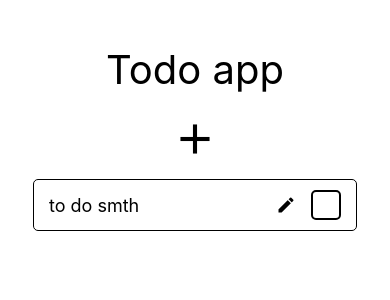
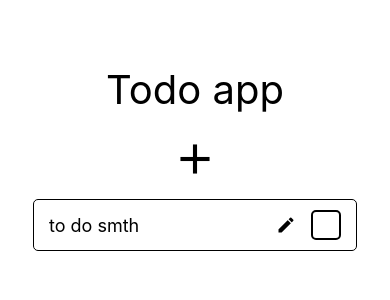
Before and after one commit to zverkovnikita09/TodoApp-React-Native, a React Native app: screen / in a window 390 px wide. Shown: the top 300 px of the page. Built offline with nearby package versions, Linux system fonts and the light colour scheme.

Commit message:
added onpress animations; added addIcon component

```diff
--- a/App.js
+++ b/App.js
@@ -3,7 +3,7 @@ import React, { useState } from 'react';
 import { StyleSheet, Text, View, FlatList, Modal, TouchableOpacity} from 'react-native';
 import ListItem from './components/ListItem';
 import AddFrom from './components/AddForm';
-import {MaterialIcons} from '@expo/vector-icons';
+import AddIcon from './components/AddIcon'
 
 export default function App() {
   const [modal, setModal] = useState(false)
@@ -42,9 +42,7 @@ export default function App() {
 
       <Text style={styles.title}>Todo app</Text>
 
-      <TouchableOpacity style={{marginTop: 20}} onPress={()=>setModal(true)}>
-        <MaterialIcons name='add' size={50} style={{textAlign:"center"}}/>
-      </TouchableOpacity>
+      <AddIcon openModal={()=>setModal(true)}/>
 
       <View style={styles.listWrapper}>
         <FlatList style={styles.list} data={tasks} renderItem={({item})=>(
@@ -67,7 +65,7 @@ const styles = StyleSheet.create({
     padding: 15
   },
   title: {
-    marginTop: 20,
+    marginTop: 40,
     fontSize: 40,
   },
   listWrapper: {
--- /dev/null
+++ b/components/AddIcon.jsx
@@ -0,0 +1,31 @@
+import React, {useRef} from "react";
+import {Animated, View, Pressable} from 'react-native';
+import {MaterialIcons} from '@expo/vector-icons';
+
+export default function AddIcon({openModal}){
+    const addPressAnim = useRef(new Animated.Value(1)).current;
+
+    const addPressAnimIn = () => {
+        Animated.timing(addPressAnim, {
+          toValue: 0.8,
+          duration: 100,
+          useNativeDriver: true
+        }).start();
+      };
+
+      const addPressAnimOut = () => {
+        Animated.timing(addPressAnim, {
+          toValue: 1,
+          duration: 100,
+          useNativeDriver: true
+        }).start();
+      };
+
+    return (
+        <Pressable style={{marginTop: 20}} onPress={openModal} onPressIn={addPressAnimIn} onPressOut={addPressAnimOut}>
+            <Animated.View style={{transform: [{scale: addPressAnim}]}}>
+                <MaterialIcons name='add' size={50} style={{textAlign:"center"}}/>
+            </Animated.View>
+        </Pressable>
+    )
+}
--- a/components/ListItem.jsx
+++ b/components/ListItem.jsx
@@ -1,11 +1,30 @@
-import React from 'react';
-import { StyleSheet, Text, View, TouchableOpacity} from 'react-native';
+import React, {useRef} from 'react';
+import {Animated, StyleSheet, Text, View, TouchableOpacity, Pressable} from 'react-native';
 import {MaterialIcons} from '@expo/vector-icons';
 
 export default function ListItem ({el,onDone}){
     const {text, done, key} = el;
+    const pressAnim = useRef(new Animated.Value(1)).current;
+
+    const pressAnimIn = () => {
+        Animated.timing(pressAnim, {
+          toValue: 0.9,
+          duration: 200,
+          useNativeDriver: true
+        }).start();
+      };
+
+      const pressAnimOut = () => {
+        Animated.timing(pressAnim, {
+          toValue: 1,
+          duration: 150,
+          useNativeDriver: true
+        }).start();
+      };
+
     return(
-        <TouchableOpacity style={style.itemContainer} onPress={()=>{onDone(key)}}>
+        <Pressable onPressIn={pressAnimIn} onPressOut={pressAnimOut} onPress={()=>onDone(key)} disabled={done}>
+            <Animated.View style={[{transform: [{scale: pressAnim}]},style.itemContainer]}>
                 <Text style={[style.task, {textDecorationLine: done ? 'line-through' : 'none'}]}>{text}</Text>
                 <View style={style.buttons}>
                     <TouchableOpacity style={style.edit}>
@@ -15,12 +34,13 @@ export default function ListItem ({el,onDone}){
                             style={{textAlign:"center"}}
                             />
                     </TouchableOpacity>
-                <TouchableOpacity style={[style.done, {borderColor: done ? 'transparent' : 'black'}]} onPress={()=>{onDone(key)}} disabled={!done}>
+                    <TouchableOpacity style={[style.done, {borderColor: done ? 'transparent' : 'black'}]} onPress={()=>{onDone(key)}}>
                         {!done ? null :
                         (<MaterialIcons name='done' size={30} style={{textAlign:"center",marginTop: -3, color: 'green'}}/>)}
                     </TouchableOpacity>
                 </View>
-        </TouchableOpacity>
+            </Animated.View>
+        </Pressable>
     )
 };
 
```
Lines whose indentation alone changed are shown as unchanged.
